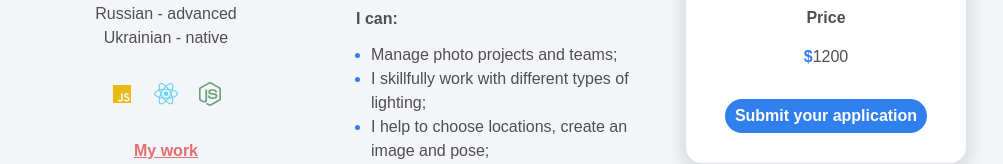
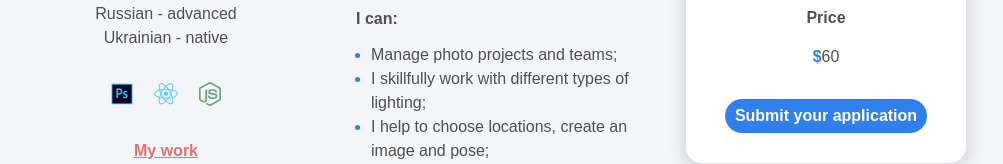
Before and after one commit to IgorBulakh/my-photo-resume, a plain HTML site: page index.html in a window 1280 px wide. Shown: the part 476-640 px from the top of the page, without its empty margins (144-1147 px from the left). Drawn offline with Linux system fonts and the light colour scheme.

Commit message:
prise ref

```diff
--- a/index.html
+++ b/index.html
@@ -97,7 +97,7 @@
           <!-- tehnologies -->
           <ul class="list tehnologi-icon">
             <li class="tech-list">
-              <img src="./img/bx_bxl-javascript.png" alt="javaScript" />
+              <img src="./img/photoshop.png" alt="photoshop" />
             </li>
             <li class="tech-list">
               <img src="./img/akar-icons_react-fill.png" alt="react" />
@@ -192,7 +192,7 @@
             >
             <select
               name="project-type"
-              id="project-type"
+              id="portrait-type"
               class="project-select"
             >
               <option selected value="landing-page">Portrait</option>
--- a/js/main.js
+++ b/js/main.js
@@ -1,27 +1,27 @@
 const prices = {
   "landing-page": {
-    pm: 700,
-    design: 600,
-    developer: 1200,
-    qa: 500,
+    pm: 80,
+    design: 60,
+    developer: 60,
+    qa: 100,
   },
   "online-store": {
-    pm: 1200,
-    design: 900,
-    developer: 2500,
-    qa: 800,
+    pm: 100,
+    design: 100,
+    developer: 60,
+    qa: 100,
   },
   "web-application": {
-    pm: 2000,
-    design: 1100,
-    developer: 3000,
-    qa: 1000,
+    pm: 40,
+    design: 100,
+    developer: 60,
+    qa: 100,
   },
   "mobile-application": {
-    pm: 3000,
-    design: 1500,
-    developer: 4000,
-    qa: 1300,
+    pm: 100,
+    design: 100,
+    developer: 60,
+    qa: 150,
   },
 };
 
@@ -29,7 +29,7 @@ const prices = {
 // console.log(webSiteElement.value);
 
 function getFormValues() {
-  const webSiteElement = document.querySelector("#project-type");
+  const webSiteElement = document.querySelector("#portrait-type");
 
   const pmRef = document.querySelector("#project-managment");
   const designRef = document.querySelector("#design");
```
Also changed, not shown: img/photoshop.png (added).
